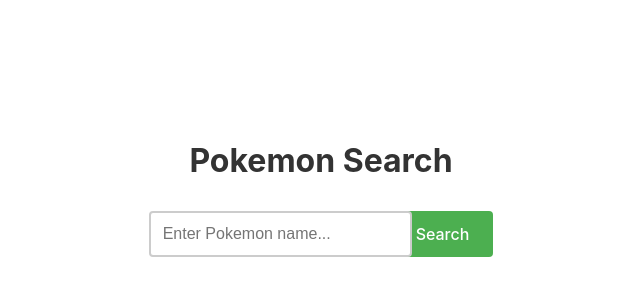
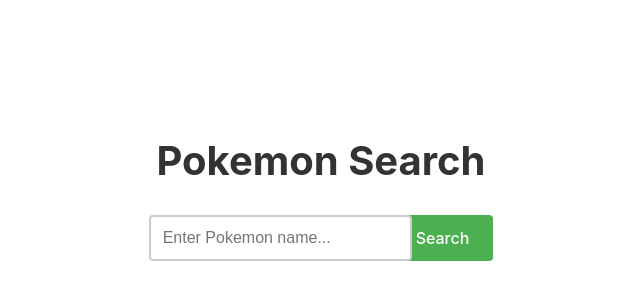
Before and after one commit to swaped/my-poki, a React (Vite) app: page / in a window 1280 px wide. Shown: the part 184-484 px from the top of the page, without its empty margins (319-959 px from the left). Built offline with nearby package versions, Linux system fonts and the light colour scheme.

Commit message:
Increase h1 font size in App.css

```diff
--- a/src/react-app/App.css
+++ b/src/react-app/App.css
@@ -19,7 +19,7 @@
 h1 {
 	color: #333;
 	margin: 0 0 2rem;
-	font-size: clamp(1rem, 2.5vw + 0.5rem, 2rem);
+	font-size: clamp(1rem, 2.5vw + 0.5rem, 3rem);
 }
 
 .search-section {
```
